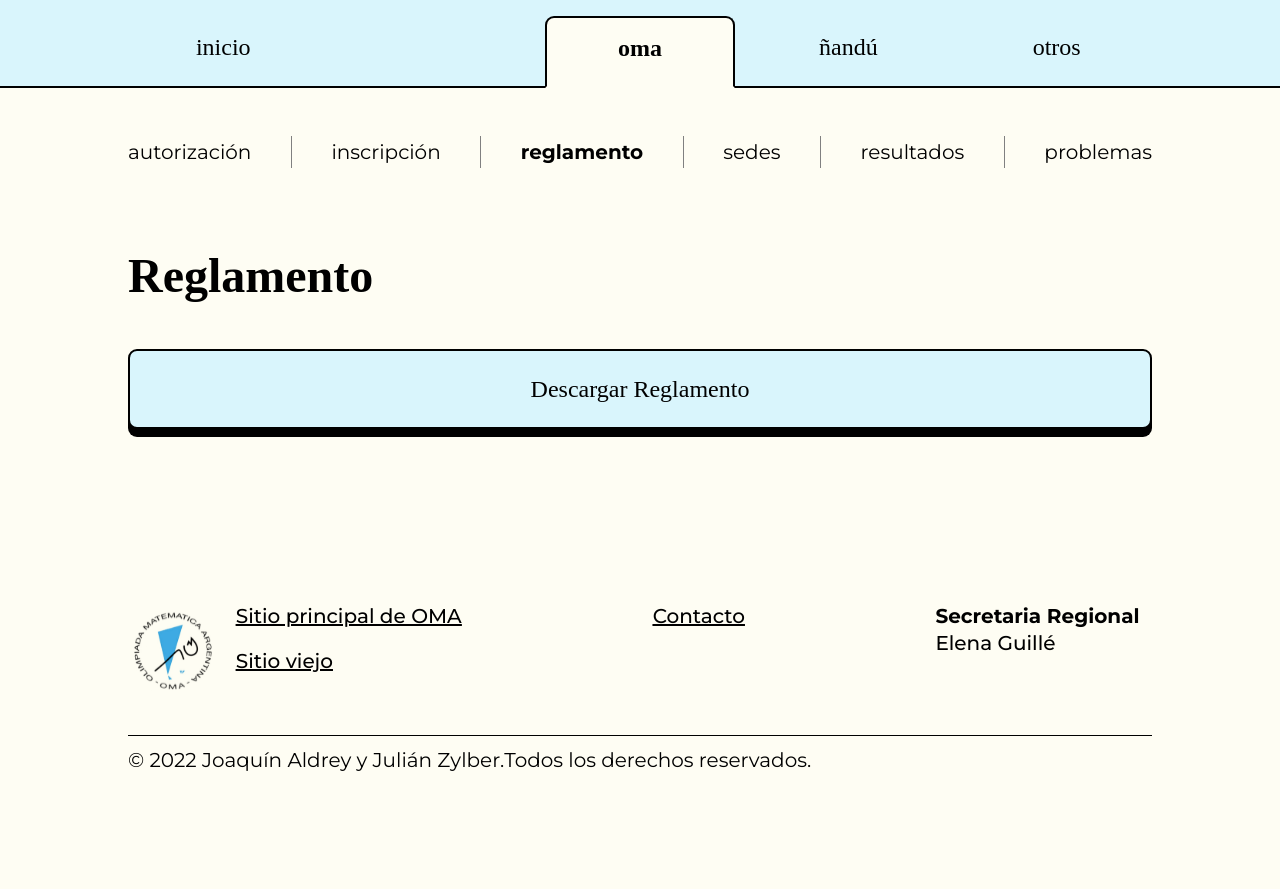
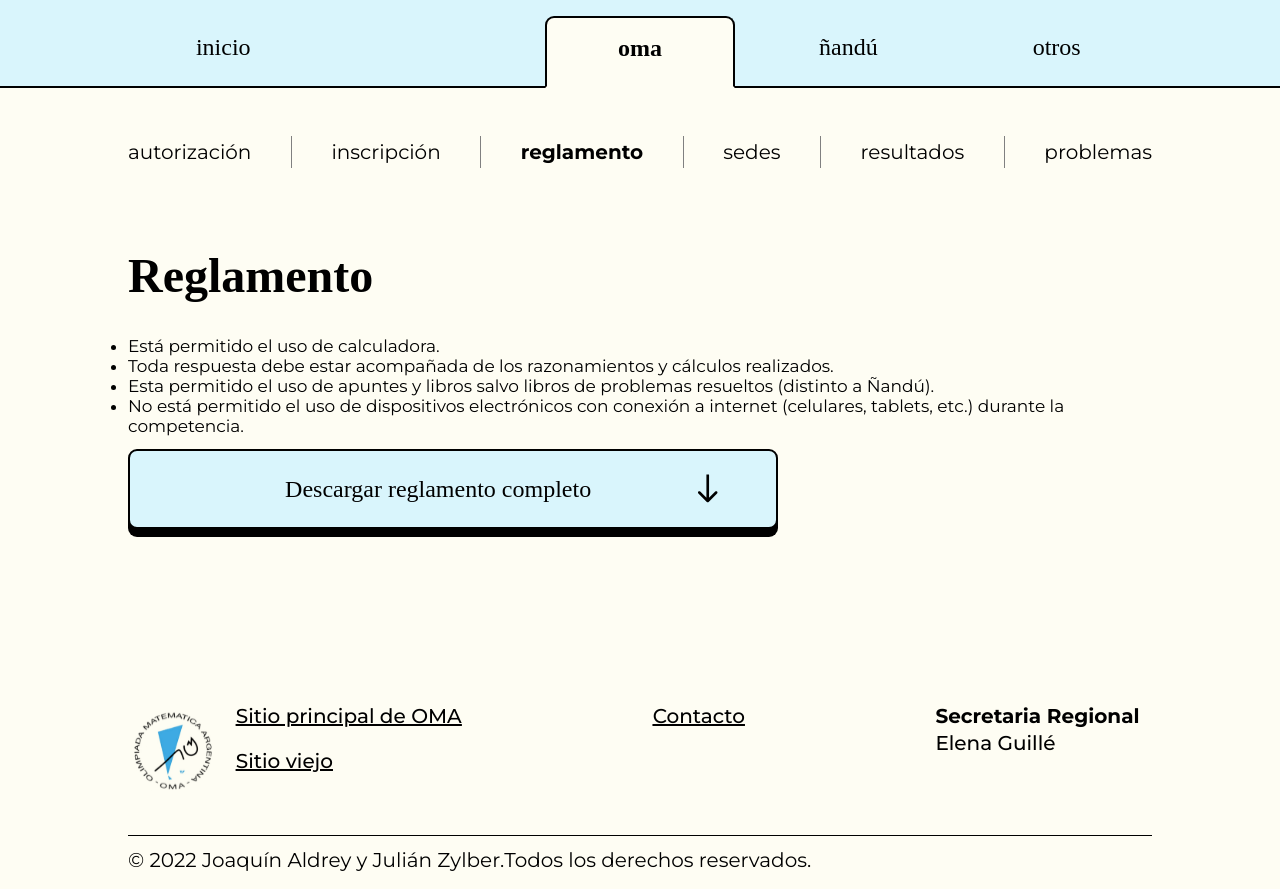
Before and after one commit to JZylber/oma-san-isidro, a Next.js app: page /oma/reglamento in a window 1280 px wide. Before the commit the page ends 800 px from the top, so only its background shows below. Built offline with nearby package versions, Linux system fonts and the light colour scheme; a web font is replaced by a local one.

Commit message:
feat(rules): highlighted rules

```diff
--- a/components/Rules/Rules.module.scss
+++ b/components/Rules/Rules.module.scss
@@ -27,3 +27,46 @@
       line-height: 2.5;
     }
 }
+
+.rules{
+    li {
+        @include shared.font-montserrat(300);
+
+        @include shared.mobile-only {
+          font-size: shared.$mobile-reading-font-size;
+        }
+
+        @include shared.tablet-only {
+          font-size: shared.$tablet-reading-font-size;
+        }
+
+        @include shared.desktop-only {
+          font-size: 0.85 * shared.$desktop-reading-font-size;
+        }
+      }
+}
+
+.button {
+    @include shared.mobile-only {
+      width: 100%;
+    }
+
+    @include shared.tablet-only {
+      width: 63.5%;
+    }
+
+    @include shared.desktop-only {
+      width: 63.5%;
+    }
+}
+
+.arrow {
+    @include shared.desktop-only {
+      rotate: 90deg;
+      padding: 5px 0 0 0;
+    }
+
+    @include shared.not-desktop {
+      display: none;
+    }
+  }
--- a/components/Rules/Rules.tsx
+++ b/components/Rules/Rules.tsx
@@ -1,7 +1,16 @@
 import { Button } from "../buttons/Button";
 import styles from "./Rules.module.scss";
+import Arrow from "../../public/images/newsArrow.svg"
+
+
 
 const Rules : ({type}: {type: string}) => JSX.Element = ({type}) => {
+    const rules = [
+        "Está permitido el uso de calculadora.",
+        "Toda respuesta debe estar acompañada de los razonamientos y cálculos realizados.",
+        type === "OMA"?"Esta permitido el uso de apuntes y libros salvo libros de problemas resueltos (distinto a Ñandú).":"No se pueden llevar apuntes ni libros durante la competencia (distinto a OMA).",
+        "No está permitido el uso de dispositivos electrónicos con conexión a internet (celulares, tablets, etc.) durante la competencia.",
+    ]
     const downloadRules = (type: string) => {
         const link = document.createElement("a");
         link.href = `/files/reglamento-${type}.pdf`;
@@ -14,7 +23,14 @@ const Rules : ({type}: {type: string}) => JSX.Element = ({type}) => {
     <>
         <div className={styles.type}>{type == "OMA"?"Oma":"Ñandú"}</div>
         <h1 className={styles.title}>Reglamento</h1>
-        <Button content="Descargar Reglamento" onClick={() => downloadRules(type == "OMA"?"oma":"nandu")}/>
+        <ul className={styles.rules}>
+            {rules.map((rule:string,idx:number) => {return(<li key={idx}>{rule}</li>)})}
+        </ul>
+        <div className={styles.button}>
+            <Button content="Descargar reglamento completo" onClick={() => downloadRules(type == "OMA"?"oma":"nandu")}>
+                <Arrow className={styles.arrow}/>
+            </Button>
+        </div>
     </>
     )
 }
```
